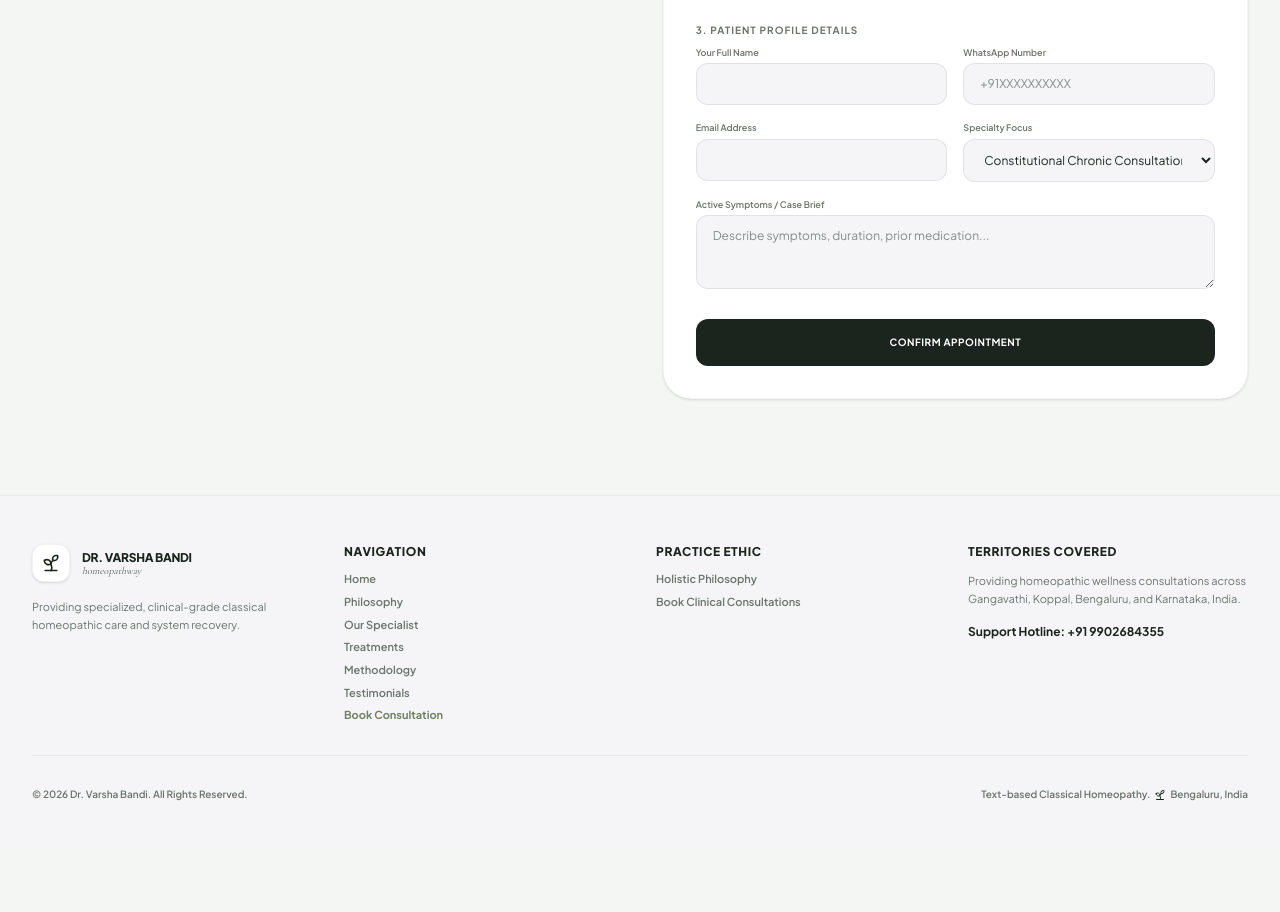
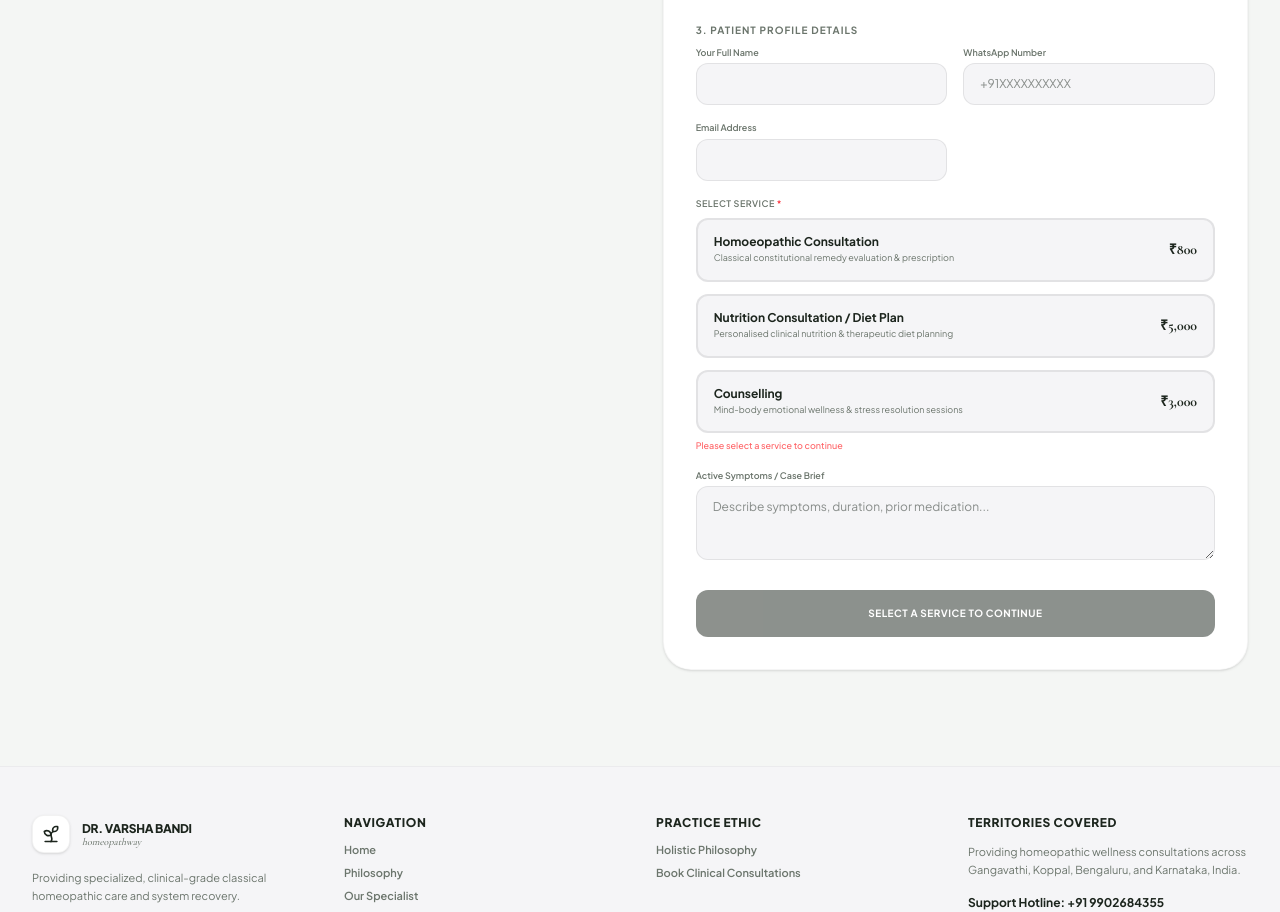
Before and after one commit to Sanaulla7676/doctor-telehealth, a Next.js app in the folder frontend/: page / in a window 1280 px wide. Shown: the part 8481-9393 px from the top of the page. Before the commit the page ends 9330 px from the top, so only its background shows below. Built offline with nearby package versions, Linux system fonts and the light colour scheme; no server answers.

Commit message:
feat: replace specialty dropdown with 3 service cards (Homeo 800, Nutrition 5000, Counseling 3000) — button disabled until service selected

```diff
--- a/frontend/components/sections/BookingSection.tsx
+++ b/frontend/components/sections/BookingSection.tsx
@@ -16,7 +16,7 @@ export default function BookingSection() {
   const [name, setName] = useState("");
   const [phone, setPhone] = useState("");
   const [email, setEmail] = useState("");
-  const [specialty, setSpecialty] = useState("Constitutional Chronic Consultation");
+  const [specialty, setSpecialty] = useState(""); // empty = none selected, button stays disabled
   const [reason, setReason] = useState("");
   const [consent, setConsent] = useState(false);
 
@@ -381,21 +381,52 @@ export default function BookingSection() {
                       />
                     </div>
 
-                    <div>
-                      <label className="block text-[9px] font-semibold text-luxMuted mb-1">Specialty Focus</label>
-                      <select
-                        value={specialty}
-                        onChange={(e) => setSpecialty(e.target.value)}
-                        className="w-full bg-[#F5F5F7] border border-black/[0.08] rounded-xl px-4 py-3 text-xs text-luxDark focus:outline-none"
-                      >
-                        <option>Constitutional Chronic Consultation</option>
-                        <option>Pediatric Consultation</option>
-                        <option>Women's Health & PCOS</option>
-                        <option>Stress & Sleep Disorders</option>
-                        <option>Dermatology & Skin Disorders</option>
-                        <option>Immune / Allergy Consultations</option>
-                      </select>
+                  </div>
+
+                  {/* Service Selection Cards — mandatory */}
+                  <div>
+                    <label className="block text-[9px] font-semibold text-luxMuted mb-2 uppercase tracking-wider">
+                      Select Service <span className="text-red-500">*</span>
+                    </label>
+                    <div className="grid grid-cols-1 gap-3">
+                      {[
+                        { id: "homeo", name: "Homoeopathic Consultation", price: "₹800", desc: "Classical constitutional remedy evaluation & prescription" },
+                        { id: "nutrition", name: "Nutrition Consultation / Diet Plan", price: "₹5,000", desc: "Personalised clinical nutrition & therapeutic diet planning" },
+                        { id: "counseling", name: "Counselling", price: "₹3,000", desc: "Mind-body emotional wellness & stress resolution sessions" },
+                      ].map((service) => (
+                        <div
+                          key={service.id}
+                          onClick={() => setSpecialty(service.name)}
+                          className={`relative flex items-center justify-between gap-4 border-2 rounded-xl px-4 py-3.5 cursor-pointer transition-all duration-200 ${
+                            specialty === service.name
+                              ? "border-luxDark bg-luxDark text-white shadow-md"
+                              : "border-black/[0.08] bg-[#F5F5F7] hover:border-luxDark/40 hover:bg-white"
+                          }`}
+                        >
+                          <div className="flex-1 min-w-0">
+                            <p className={`text-xs font-bold leading-tight ${ specialty === service.name ? "text-white" : "text-luxDark" }`}>
+                              {service.name}
+                            </p>
+                            <p className={`text-[9px] mt-0.5 leading-relaxed ${ specialty === service.name ? "text-white/70" : "text-luxMuted" }`}>
+                              {service.desc}
+                            </p>
+                          </div>
+                          <div className="flex items-center gap-2 shrink-0">
+                            <span className={`text-sm font-extrabold font-serif ${ specialty === service.name ? "text-white" : "text-luxDark" }`}>
+                              {service.price}
+                            </span>
+                            {specialty === service.name && (
+                              <span className="w-5 h-5 rounded-full bg-white flex items-center justify-center shrink-0">
+                                <CheckCircle className="w-3.5 h-3.5 text-luxDark" />
+                              </span>
+                            )}
+                          </div>
+                        </div>
+                      ))}
                     </div>
+                    {!specialty && (
+                      <p className="text-[9px] text-red-400 mt-1.5 font-medium">Please select a service to continue</p>
+                    )}
                   </div>
 
                   <div>
@@ -440,12 +471,27 @@ export default function BookingSection() {
                 </div>
               )}
 
+              {/* Price summary shown when service is selected */}
+              {specialty && (
+                <div className="bg-luxDark/5 border border-luxDark/10 rounded-xl px-4 py-3 flex items-center justify-between">
+                  <div>
+                    <p className="text-[9px] text-luxMuted uppercase tracking-wider font-bold">Selected Service</p>
+                    <p className="text-xs font-bold text-luxDark mt-0.5">{specialty}</p>
+                  </div>
+                  <span className="text-lg font-extrabold text-luxDark font-serif">
+                    {specialty === "Homoeopathic Consultation" && "₹800"}
+                    {specialty === "Nutrition Consultation / Diet Plan" && "₹5,000"}
+                    {specialty === "Counselling" && "₹3,000"}
+                  </span>
+                </div>
+              )}
+
               <button
                 type="submit"
-                disabled={isSubmitting}
-                className="w-full bg-luxDark text-white hover:bg-luxMuted font-bold py-4 rounded-xl transition duration-300 uppercase text-[10px] tracking-wider cursor-pointer disabled:opacity-50"
+                disabled={isSubmitting || !specialty}
+                className="w-full bg-luxDark text-white hover:bg-luxMuted font-bold py-4 rounded-xl transition duration-300 uppercase text-[10px] tracking-wider cursor-pointer disabled:opacity-50 disabled:cursor-not-allowed"
               >
-                {isSubmitting ? "Confirming..." : "Confirm Appointment"}
+                {isSubmitting ? "Confirming..." : specialty ? `Book Consultation Now` : "Select a Service to Continue"}
               </button>
             </form>
           )}
```
